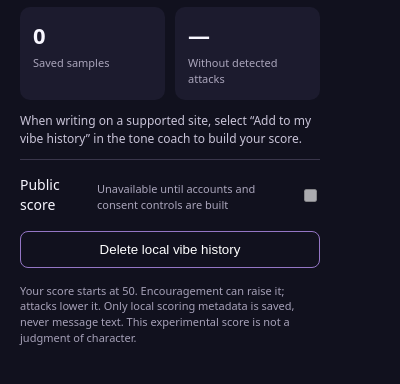
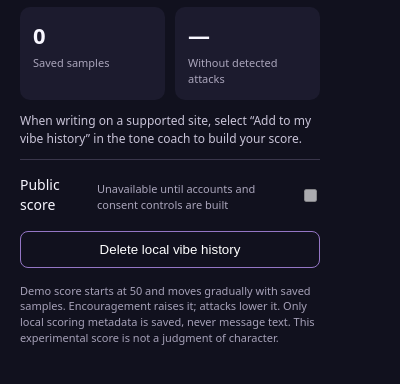
Before and after one commit to CBV1101/MyVibe, a browser extension: page extension/popup.html in a window 400 px wide. Shown: the part 214-598 px from the top of the page. Drawn offline with Linux system fonts and the light colour scheme.

Commit message:
feat: use versioned rolling neutral-baseline score in extension demo

```diff
--- a/extension/popup.html
+++ b/extension/popup.html
@@ -1 +1 @@
-<!doctype html><html lang="en"><head><meta charset="utf-8"><meta name="viewport" content="width=device-width,initial-scale=1"><title>MyVibe</title><link rel="stylesheet" href="popup.css"></head><body><main><header><strong>✦ MyVibe</strong><span>Local prototype</span></header><p>Make online conversations more constructive, without silencing disagreement.</p><section class="score"><div id="score">—</div><div>My vibe score<small>50 = neutral · encouragement can raise it</small></div></section><section class="stats"><div><strong id="count">0</strong><small>Saved samples</small></div><div><strong id="share">—</strong><small>Without detected attacks</small></div></section><p id="empty">When writing on a supported site, select “Add to my vibe history” in the tone coach to build your score.</p><label>Public score <small>Unavailable until accounts and consent controls are built</small><input type="checkbox" disabled></label><button id="clear">Delete local vibe history</button><footer>Your score starts at 50. Encouragement can raise it; attacks lower it. Only local scoring metadata is saved, never message text. This experimental score is not a judgment of character.</footer></main><script src="popup.js"></script></body></html>
+<!doctype html><html lang="en"><head><meta charset="utf-8"><meta name="viewport" content="width=device-width,initial-scale=1"><title>MyVibe</title><link rel="stylesheet" href="popup.css"></head><body><main><header><strong>✦ MyVibe</strong><span>Local prototype</span></header><p>Make online conversations more constructive, without silencing disagreement.</p><section class="score"><div id="score">—</div><div>My vibe score<small>50 = neutral · encouragement can raise it</small></div></section><section class="stats"><div><strong id="count">0</strong><small>Saved samples</small></div><div><strong id="share">—</strong><small>Without detected attacks</small></div></section><p id="empty">When writing on a supported site, select “Add to my vibe history” in the tone coach to build your score.</p><label>Public score <small>Unavailable until accounts and consent controls are built</small><input type="checkbox" disabled></label><button id="clear">Delete local vibe history</button><footer>Demo score starts at 50 and moves gradually with saved samples. Encouragement raises it; attacks lower it. Only local scoring metadata is saved, never message text. This experimental score is not a judgment of character.</footer></main><script src="history.js"></script><script src="popup.js"></script></body></html>
```
